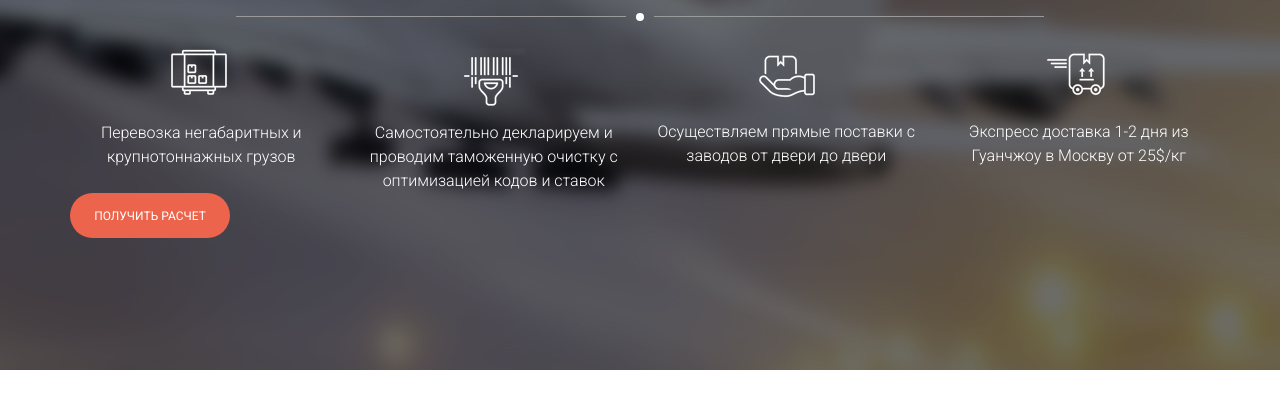
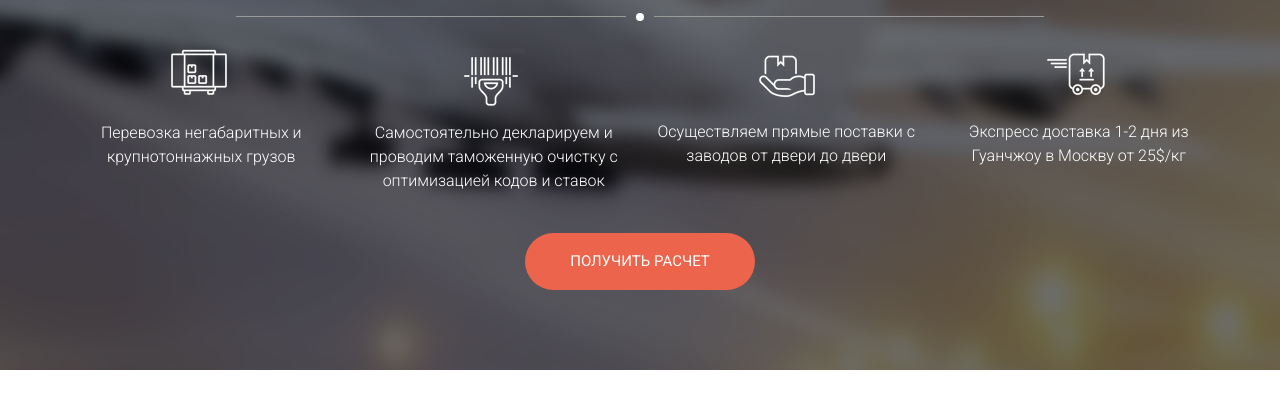
Before and after one commit to yurii-korolchuk/global, a plain HTML site: page src/index.html in a window 1280 px wide. Shown: the part 310-718 px from the top of the page. Drawn offline with Linux system fonts and the light colour scheme.

Commit message:
Stylized button_big

```diff
--- a/src/sass/blocks/_button.sass
+++ b/src/sass/blocks/_button.sass
@@ -8,5 +8,13 @@
     border: none
     border-radius: 25px
     text-transform: uppercase
+    &_big
+        display: block
+        margin: 0 auto
+        margin-top: 40px
+        width: 230px
+        height: 57px
+        border-radius: 40px
+        font-size: 15px
     &:hover
         box-shadow: 0px 0px 10px 3px $sub-color
```
Also changed, not shown: src/css/style.min.css, 1 other file.
